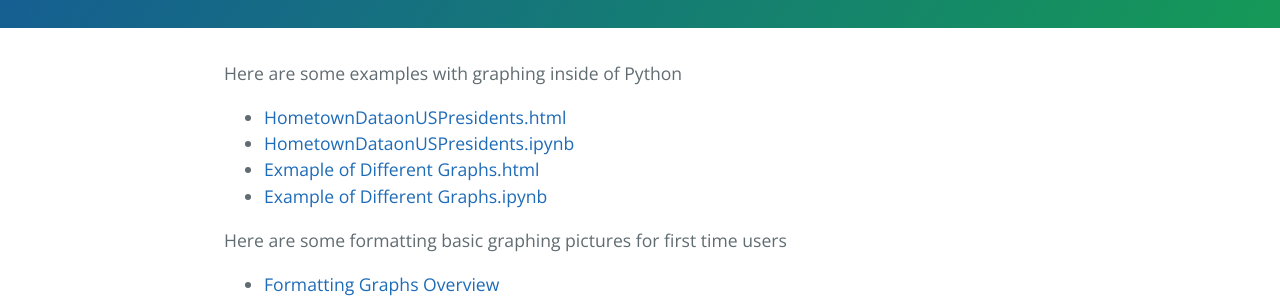
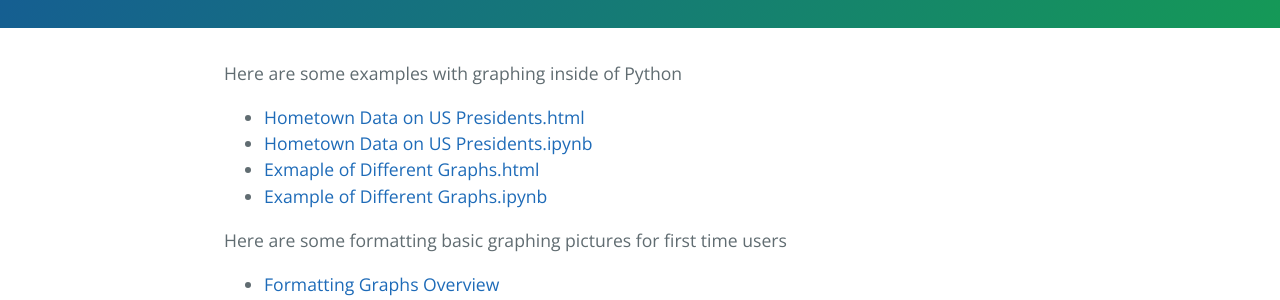
Before and after one commit to EnGinear87/EnGinear87.github.io, a Jekyll site: the page built from Basic Graphing Data/index.md, in a window 1280 px wide. Shown: the part 289-589 px from the top of the page. Built offline with Jekyll 4.4.1, drawn with Linux system fonts in a browser that asks for light colours; our own code applies the rules of GitHub Pages for plain Markdown files.

Commit message:
Update index.md

```diff
--- a/Basic Graphing Data/index.md
+++ b/Basic Graphing Data/index.md
@@ -3,8 +3,8 @@ title: Basic Graphing Data
 description: These are some basic visuals and samples from my MSBA program at the College of William and Mary
 ---
 Here are some examples with graphing inside of Python
-- [HometownDataonUSPresidents.html](HometownDataonUSPresidents.html)
-- [HometownDataonUSPresidents.ipynb](HometownDataonUSPresidents.ipynb)
+- [Hometown Data on US Presidents.html](HometownDataonUSPresidents.html)
+- [Hometown Data on US Presidents.ipynb](HometownDataonUSPresidents.ipynb)
 - [Exmaple of Different Graphs.html](ExampleofDifferentGraphs.html)
 - [Example of Different Graphs.ipynb](ExampleofDifferentGraphs.ipynb)
 
```
